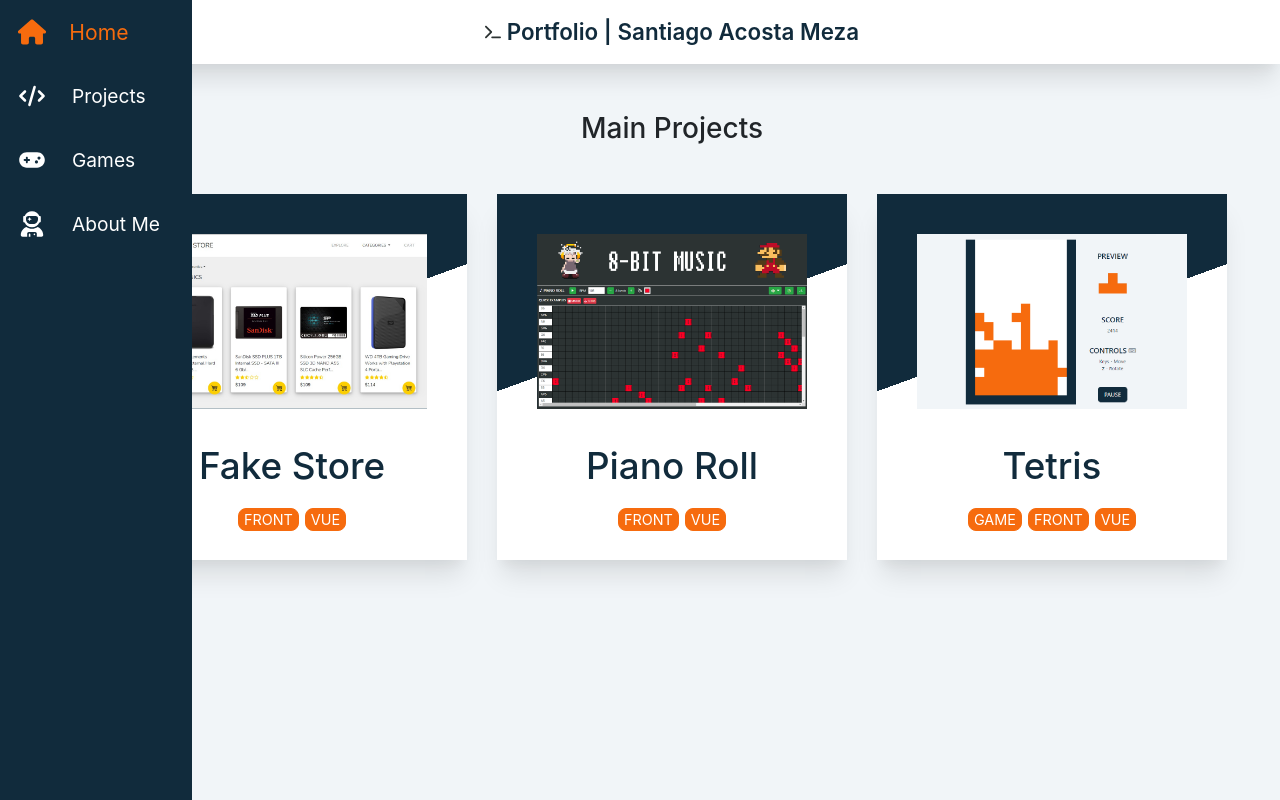
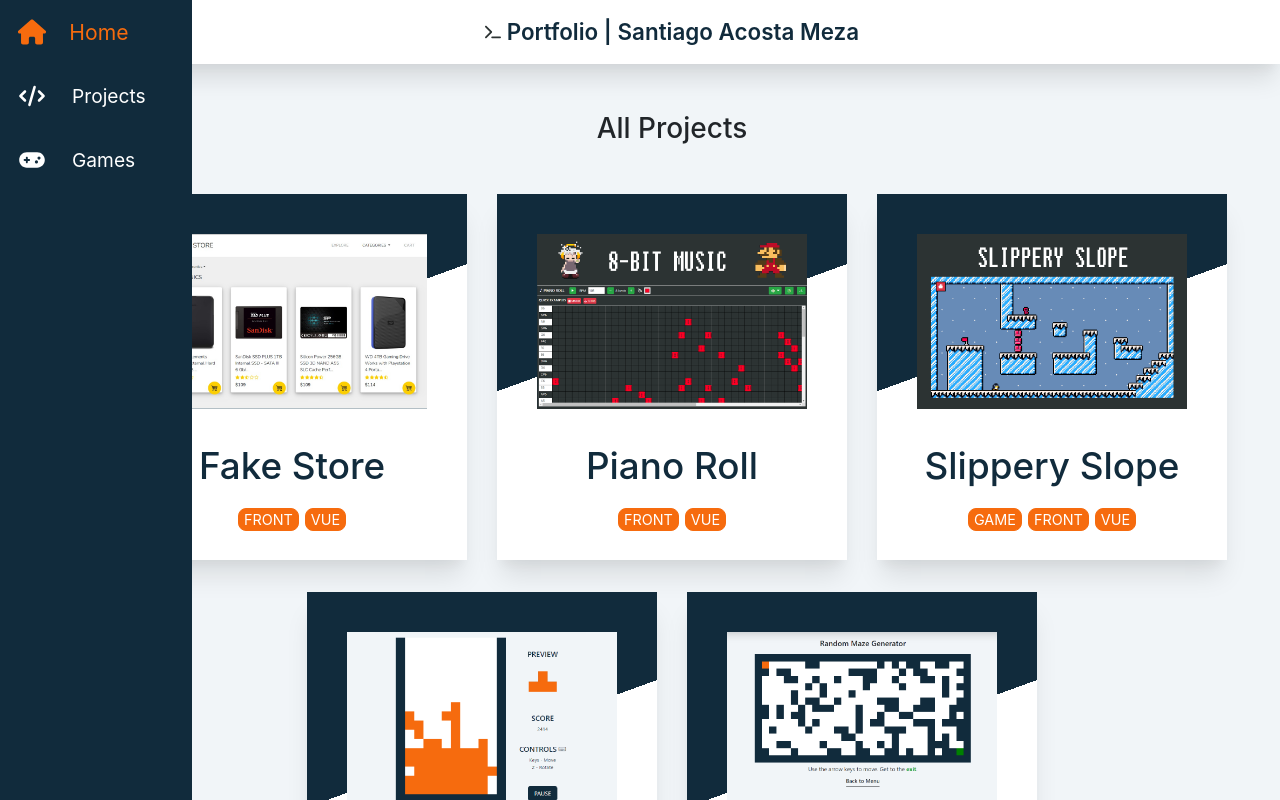
Before and after one commit to saacostam/portfolio, a Vue app: page /#/ in a window 1280 px wide. Shown: the top 800 px of the page. Built offline with nearby package versions, Linux system fonts and the light colour scheme.

Commit message:
added-project-info; updated-routes

```diff
--- a/src/components/Navbar.vue
+++ b/src/components/Navbar.vue
@@ -4,21 +4,21 @@
 
         <ul class="nav-menu" ref="nav-menu">
             <li :class="{'active':this.$store.state.currentNavOption==='home'}">
-                <svg xmlns="http://www.w3.org/2000/svg" viewBox="0 0 576 512"><!--! Font Awesome Pro 6.1.1 by @fontawesome - https://fontawesome.com License - https://fontawesome.com/license (Commercial License) Copyright 2022 Fonticons, Inc. --><path d="M575.8 255.5C575.8 273.5 560.8 287.6 543.8 287.6H511.8L512.5 447.7C512.5 450.5 512.3 453.1 512 455.8V472C512 494.1 494.1 512 472 512H456C454.9 512 453.8 511.1 452.7 511.9C451.3 511.1 449.9 512 448.5 512H392C369.9 512 352 494.1 352 472V384C352 366.3 337.7 352 320 352H256C238.3 352 224 366.3 224 384V472C224 494.1 206.1 512 184 512H128.1C126.6 512 125.1 511.9 123.6 511.8C122.4 511.9 121.2 512 120 512H104C81.91 512 64 494.1 64 472V360C64 359.1 64.03 358.1 64.09 357.2V287.6H32.05C14.02 287.6 0 273.5 0 255.5C0 246.5 3.004 238.5 10.01 231.5L266.4 8.016C273.4 1.002 281.4 0 288.4 0C295.4 0 303.4 2.004 309.5 7.014L564.8 231.5C572.8 238.5 576.9 246.5 575.8 255.5L575.8 255.5z"/></svg>
+                <svg xmlns="http://www.w3.org/2000/svg" viewBox="0 0 576 512"><path d="M575.8 255.5C575.8 273.5 560.8 287.6 543.8 287.6H511.8L512.5 447.7C512.5 450.5 512.3 453.1 512 455.8V472C512 494.1 494.1 512 472 512H456C454.9 512 453.8 511.1 452.7 511.9C451.3 511.1 449.9 512 448.5 512H392C369.9 512 352 494.1 352 472V384C352 366.3 337.7 352 320 352H256C238.3 352 224 366.3 224 384V472C224 494.1 206.1 512 184 512H128.1C126.6 512 125.1 511.9 123.6 511.8C122.4 511.9 121.2 512 120 512H104C81.91 512 64 494.1 64 472V360C64 359.1 64.03 358.1 64.09 357.2V287.6H32.05C14.02 287.6 0 273.5 0 255.5C0 246.5 3.004 238.5 10.01 231.5L266.4 8.016C273.4 1.002 281.4 0 288.4 0C295.4 0 303.4 2.004 309.5 7.014L564.8 231.5C572.8 238.5 576.9 246.5 575.8 255.5L575.8 255.5z"/></svg>
                 <router-link :to="{name:'Home'}">Home</router-link>
             </li>
             <li :class="{'active':this.$store.state.currentNavOption==='projects'}">
-                <svg xmlns="http://www.w3.org/2000/svg" viewBox="0 0 640 512"><!--! Font Awesome Pro 6.1.1 by @fontawesome - https://fontawesome.com License - https://fontawesome.com/license (Commercial License) Copyright 2022 Fonticons, Inc. --><path d="M414.8 40.79L286.8 488.8C281.9 505.8 264.2 515.6 247.2 510.8C230.2 505.9 220.4 488.2 225.2 471.2L353.2 23.21C358.1 6.216 375.8-3.624 392.8 1.232C409.8 6.087 419.6 23.8 414.8 40.79H414.8zM518.6 121.4L630.6 233.4C643.1 245.9 643.1 266.1 630.6 278.6L518.6 390.6C506.1 403.1 485.9 403.1 473.4 390.6C460.9 378.1 460.9 357.9 473.4 345.4L562.7 256L473.4 166.6C460.9 154.1 460.9 133.9 473.4 121.4C485.9 108.9 506.1 108.9 518.6 121.4V121.4zM166.6 166.6L77.25 256L166.6 345.4C179.1 357.9 179.1 378.1 166.6 390.6C154.1 403.1 133.9 403.1 121.4 390.6L9.372 278.6C-3.124 266.1-3.124 245.9 9.372 233.4L121.4 121.4C133.9 108.9 154.1 108.9 166.6 121.4C179.1 133.9 179.1 154.1 166.6 166.6V166.6z"/></svg>
+                <svg xmlns="http://www.w3.org/2000/svg" viewBox="0 0 640 512"><path d="M414.8 40.79L286.8 488.8C281.9 505.8 264.2 515.6 247.2 510.8C230.2 505.9 220.4 488.2 225.2 471.2L353.2 23.21C358.1 6.216 375.8-3.624 392.8 1.232C409.8 6.087 419.6 23.8 414.8 40.79H414.8zM518.6 121.4L630.6 233.4C643.1 245.9 643.1 266.1 630.6 278.6L518.6 390.6C506.1 403.1 485.9 403.1 473.4 390.6C460.9 378.1 460.9 357.9 473.4 345.4L562.7 256L473.4 166.6C460.9 154.1 460.9 133.9 473.4 121.4C485.9 108.9 506.1 108.9 518.6 121.4V121.4zM166.6 166.6L77.25 256L166.6 345.4C179.1 357.9 179.1 378.1 166.6 390.6C154.1 403.1 133.9 403.1 121.4 390.6L9.372 278.6C-3.124 266.1-3.124 245.9 9.372 233.4L121.4 121.4C133.9 108.9 154.1 108.9 166.6 121.4C179.1 133.9 179.1 154.1 166.6 166.6V166.6z"/></svg>
                 <router-link :to="{name:'Home'}">Projects</router-link>
             </li>
             <li :class="{'active':this.$store.state.currentNavOption==='projects'}">
-                <svg xmlns="http://www.w3.org/2000/svg" viewBox="0 0 640 512"><!--! Font Awesome Pro 6.1.1 by @fontawesome - https://fontawesome.com License - https://fontawesome.com/license (Commercial License) Copyright 2022 Fonticons, Inc. --><path d="M448 64H192C85.96 64 0 149.1 0 256s85.96 192 192 192h256c106 0 192-85.96 192-192S554 64 448 64zM247.1 280h-32v32c0 13.2-10.78 24-23.98 24c-13.2 0-24.02-10.8-24.02-24v-32L136 279.1C122.8 279.1 111.1 269.2 111.1 256c0-13.2 10.85-24.01 24.05-24.01L167.1 232v-32c0-13.2 10.82-24 24.02-24c13.2 0 23.98 10.8 23.98 24v32h32c13.2 0 24.02 10.8 24.02 24C271.1 269.2 261.2 280 247.1 280zM431.1 344c-22.12 0-39.1-17.87-39.1-39.1s17.87-40 39.1-40s39.1 17.88 39.1 40S454.1 344 431.1 344zM495.1 248c-22.12 0-39.1-17.87-39.1-39.1s17.87-40 39.1-40c22.12 0 39.1 17.88 39.1 40S518.1 248 495.1 248z"/></svg>
+                <svg xmlns="http://www.w3.org/2000/svg" viewBox="0 0 640 512"><path d="M448 64H192C85.96 64 0 149.1 0 256s85.96 192 192 192h256c106 0 192-85.96 192-192S554 64 448 64zM247.1 280h-32v32c0 13.2-10.78 24-23.98 24c-13.2 0-24.02-10.8-24.02-24v-32L136 279.1C122.8 279.1 111.1 269.2 111.1 256c0-13.2 10.85-24.01 24.05-24.01L167.1 232v-32c0-13.2 10.82-24 24.02-24c13.2 0 23.98 10.8 23.98 24v32h32c13.2 0 24.02 10.8 24.02 24C271.1 269.2 261.2 280 247.1 280zM431.1 344c-22.12 0-39.1-17.87-39.1-39.1s17.87-40 39.1-40s39.1 17.88 39.1 40S454.1 344 431.1 344zM495.1 248c-22.12 0-39.1-17.87-39.1-39.1s17.87-40 39.1-40c22.12 0 39.1 17.88 39.1 40S518.1 248 495.1 248z"/></svg>
                 <router-link :to="{name:'Home'}">Games</router-link>
             </li>
-            <li :class="{'active':this.$store.state.currentNavOption==='about'}">
-                <svg xmlns="http://www.w3.org/2000/svg" viewBox="0 0 448 512"><!--! Font Awesome Pro 6.1.1 by @fontawesome - https://fontawesome.com License - https://fontawesome.com/license (Commercial License) Copyright 2022 Fonticons, Inc. --><path d="M176 448C167.3 448 160 455.3 160 464V512h32v-48C192 455.3 184.8 448 176 448zM272 448c-8.75 0-16 7.25-16 16s7.25 16 16 16s16-7.25 16-16S280.8 448 272 448zM164 172l8.205 24.62c1.215 3.645 6.375 3.645 7.59 0L188 172l24.62-8.203c3.646-1.219 3.646-6.375 0-7.594L188 148L179.8 123.4c-1.215-3.648-6.375-3.648-7.59 0L164 148L139.4 156.2c-3.646 1.219-3.646 6.375 0 7.594L164 172zM336.1 315.4C304 338.6 265.1 352 224 352s-80.03-13.43-112.1-36.59C46.55 340.2 0 403.3 0 477.3C0 496.5 15.52 512 34.66 512H128v-64c0-17.75 14.25-32 32-32h128c17.75 0 32 14.25 32 32v64h93.34C432.5 512 448 496.5 448 477.3C448 403.3 401.5 340.2 336.1 315.4zM64 224h13.5C102.3 280.5 158.4 320 224 320s121.8-39.5 146.5-96H384c8.75 0 16-7.25 16-16v-96C400 103.3 392.8 96 384 96h-13.5C345.8 39.5 289.6 0 224 0S102.3 39.5 77.5 96H64C55.25 96 48 103.3 48 112v96C48 216.8 55.25 224 64 224zM104 136C104 113.9 125.5 96 152 96h144c26.5 0 48 17.88 48 40V160c0 53-43 96-96 96h-48c-53 0-96-43-96-96V136z"/></svg>
+            <!-- <li :class="{'active':this.$store.state.currentNavOption==='about'}">
+                <svg xmlns="http://www.w3.org/2000/svg" viewBox="0 0 448 512"><path d="M176 448C167.3 448 160 455.3 160 464V512h32v-48C192 455.3 184.8 448 176 448zM272 448c-8.75 0-16 7.25-16 16s7.25 16 16 16s16-7.25 16-16S280.8 448 272 448zM164 172l8.205 24.62c1.215 3.645 6.375 3.645 7.59 0L188 172l24.62-8.203c3.646-1.219 3.646-6.375 0-7.594L188 148L179.8 123.4c-1.215-3.648-6.375-3.648-7.59 0L164 148L139.4 156.2c-3.646 1.219-3.646 6.375 0 7.594L164 172zM336.1 315.4C304 338.6 265.1 352 224 352s-80.03-13.43-112.1-36.59C46.55 340.2 0 403.3 0 477.3C0 496.5 15.52 512 34.66 512H128v-64c0-17.75 14.25-32 32-32h128c17.75 0 32 14.25 32 32v64h93.34C432.5 512 448 496.5 448 477.3C448 403.3 401.5 340.2 336.1 315.4zM64 224h13.5C102.3 280.5 158.4 320 224 320s121.8-39.5 146.5-96H384c8.75 0 16-7.25 16-16v-96C400 103.3 392.8 96 384 96h-13.5C345.8 39.5 289.6 0 224 0S102.3 39.5 77.5 96H64C55.25 96 48 103.3 48 112v96C48 216.8 55.25 224 64 224zM104 136C104 113.9 125.5 96 152 96h144c26.5 0 48 17.88 48 40V160c0 53-43 96-96 96h-48c-53 0-96-43-96-96V136z"/></svg>
                 <router-link :to="{name:'Home'}">About&nbsp;Me</router-link>
-            </li>
+            </li> -->
         </ul>
     </nav>
 </template>
--- a/src/db/projects.js
+++ b/src/db/projects.js
@@ -13,7 +13,7 @@ const projects = [
         name: 'Tetris',
         desc: 'A Tetris clone built using Vue',
         tech: ['game', 'front', 'vue'],
-        rating: 3.8,
+        rating: 3.5,
         image: 'img/tetris.png',
         link: '/vanilla-js-tetris',
     },
@@ -31,9 +31,18 @@ const projects = [
         name: 'Random Maze Generator',
         desc: 'A game with randomly generated mazes and path validation.',
         tech: ['game', 'front', 'vue', 'algorithms'],
-        rating: 2.8,
+        rating: 2.2,
         image: 'img/random-maze-generator.png',
         link: '/random-maze-generator'
+    },
+    {
+        id:4,
+        name: 'Slippery Slope',
+        desc: 'A platform game built using the Canvas element.',
+        tech: ['game', 'front', 'vue'],
+        rating: 3.6,
+        image: 'img/slippery-slope.png',
+        link: '/slippery-slope'
     }
 ]
 
--- a/src/router/index.js
+++ b/src/router/index.js
@@ -3,7 +3,7 @@ import Home from '@/views/Home.vue'
 import VanillaJsTetris from '@/views/projects/VanillaJsTetris.vue'
 import PianoRoll from '@/views/projects/PianoRoll.vue'
 import RandomMazeGenerator from '@/views/projects/RandomMazeGenerator.vue'
-import Platformer from '@/views/projects/Platformer'
+import SlipperySlope from '@/views/projects/SlipperySlope.vue'
 
 const routes = [{
         path: '/',
@@ -27,9 +27,9 @@ const routes = [{
         component: RandomMazeGenerator
     },
     {
-        path: '/platformer',
-        name: 'Platformer',
-        component: Platformer
+        path: '/slippery-slope',
+        name: 'SlipperySlope',
+        component: SlipperySlope
     }
 ]
 
--- a/src/views/Home.vue
+++ b/src/views/Home.vue
@@ -1,7 +1,7 @@
 <template>
   <div class="home">
     <div class="container">
-      <h3>Main Projects</h3>
+      <h3>All Projects</h3>
       <div class="row justify-content-center">
         <ProjectVue v-for="project in projects" :key="project.id" :project="project"/>
       </div>
@@ -17,7 +17,7 @@ export default {
     ProjectVue
   },
   data(){
-    const nProjects = 3;
+    const nProjects = 5;
     const sortedProjects = projects.sort(function(a,b){
       return b.rating - a.rating;
     });
--- a/src/views/projects/Platformer.vue
+++ b/src/views/projects/SlipperySlope.vue
@@ -158,6 +158,9 @@ export default{
     background-color: var(--black);
     font-family: pixelFont;
 
+    height: calc(100vh - 4rem);
+    overflow: auto;
+
     user-select: none;
 }
 #canvas{
```
Also changed, not shown: public/img/slippery-slope.png (added).
